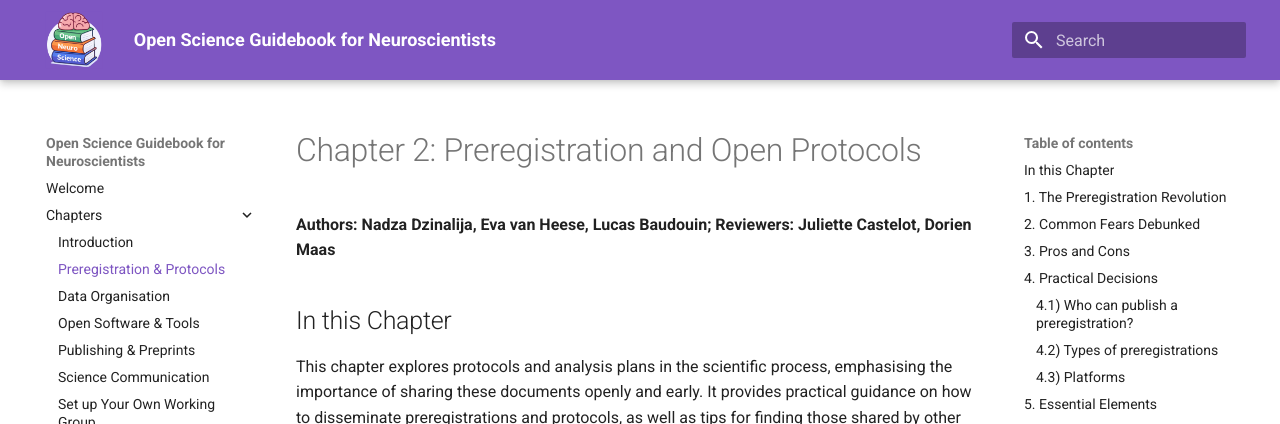
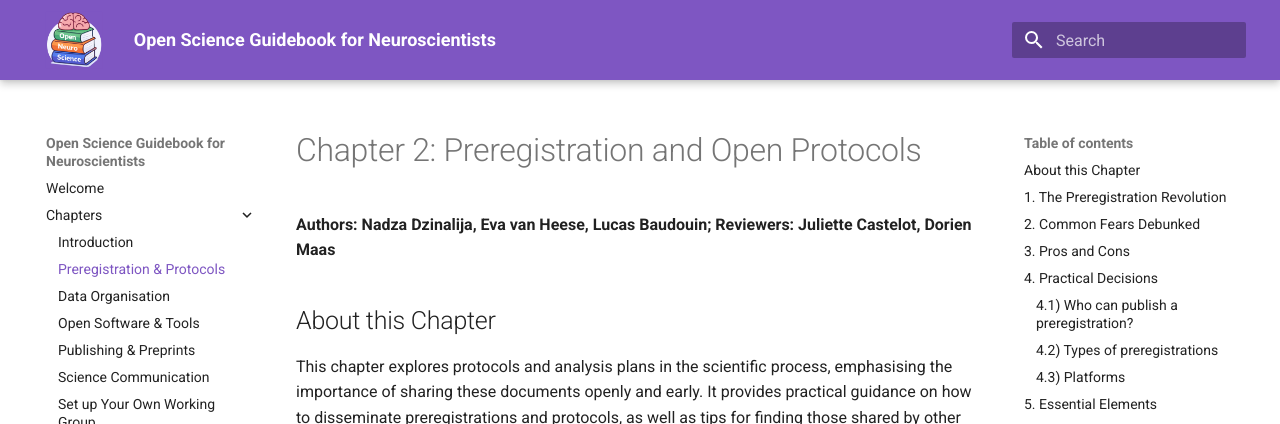
Before and after one commit to ANW-Open-Science/Open-Science-Guidebook-for-Neuroscientists, an MkDocs documentation site: the page built from docs/tabs/2-preregistration_protocols.md, in a window 1280 px wide and 900 px high. Shown: the top 424 px of the window. Built offline with MkDocs 1.6.1 and Material for MkDocs 9.7.7, drawn with Linux system fonts in a browser that asks for light colours.

Commit message:
Update 2-preregistration_protocols.md

```diff
--- a/docs/tabs/2-preregistration_protocols.md
+++ b/docs/tabs/2-preregistration_protocols.md
@@ -3,7 +3,7 @@
 **Authors: Nadza Dzinalija, Eva van Heese, Lucas Baudouin;**
 **Reviewers: Juliette Castelot, Dorien Maas**
 
-## In this Chapter
+## About this Chapter
 This chapter explores protocols and analysis plans in the scientific process, emphasising the importance of sharing these documents openly and early. It provides practical guidance on how to disseminate preregistrations and protocols, as well as tips for finding those shared by other researchers. The first part of this chapter focuses on preregistration, an approach that is applicable to all types of neuroscience projects. The second part highlights the use of open protocols, particularly in neuroscience-related laboratory work.
 
 ## 1. The Preregistration Revolution
```
